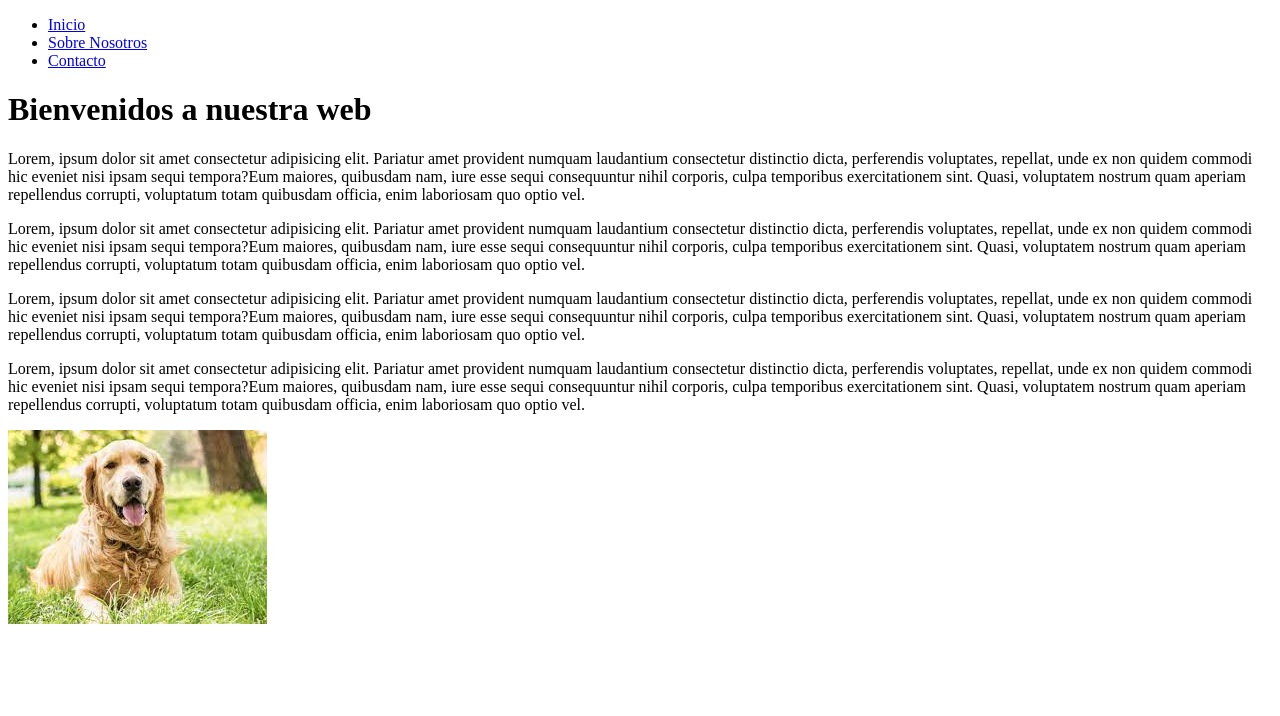
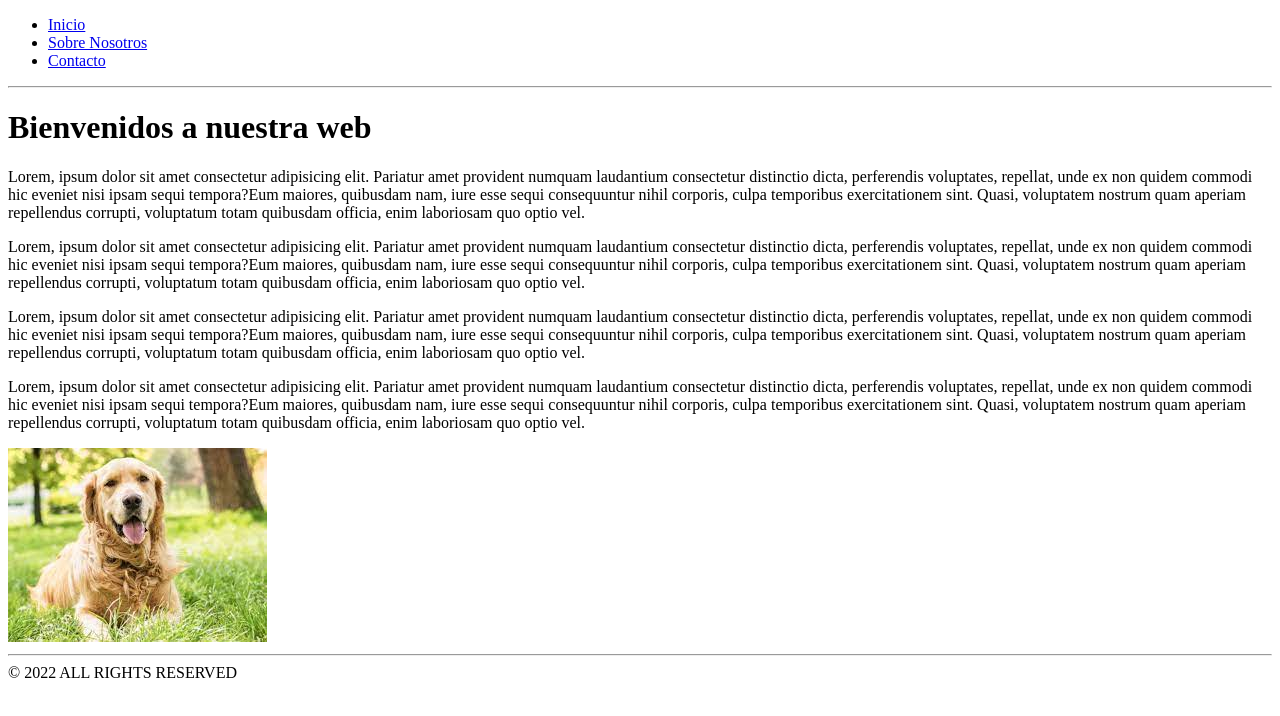
Before and after one commit to DiegoSS91/Repaso-Propio, a plain HTML site: page index.html in a window 1280 px wide. Drawn offline with Linux system fonts and the light colour scheme.

Commit message:
commit 2

```diff
--- a/index.html
+++ b/index.html
@@ -21,6 +21,7 @@
             </li>
         </ul>
     </header>
+     <hr>
      <main>
         <h1>Bienvenidos a nuestra web</h1>
         <p><span>Lorem, ipsum dolor sit amet consectetur adipisicing elit. Pariatur amet provident numquam laudantium consectetur distinctio dicta, perferendis voluptates, repellat, unde ex non quidem commodi hic eveniet nisi ipsam sequi tempora?</span><span>Eum maiores, quibusdam nam, iure esse sequi consequuntur nihil corporis, culpa temporibus exercitationem sint. Quasi, voluptatem nostrum quam aperiam repellendus corrupti, voluptatum totam quibusdam officia, enim laboriosam quo optio vel.</span></p>
@@ -29,9 +30,9 @@
         <p><span>Lorem, ipsum dolor sit amet consectetur adipisicing elit. Pariatur amet provident numquam laudantium consectetur distinctio dicta, perferendis voluptates, repellat, unde ex non quidem commodi hic eveniet nisi ipsam sequi tempora?</span><span>Eum maiores, quibusdam nam, iure esse sequi consequuntur nihil corporis, culpa temporibus exercitationem sint. Quasi, voluptatem nostrum quam aperiam repellendus corrupti, voluptatum totam quibusdam officia, enim laboriosam quo optio vel.</span></p>
         <img src="./descarga.jpg" alt="Imagen perro">
     </main>
-
+     <hr>
     <footer>
-
+         &copy; 2022 ALL RIGHTS RESERVED
     </footer>
 </body>
 </html>
```
